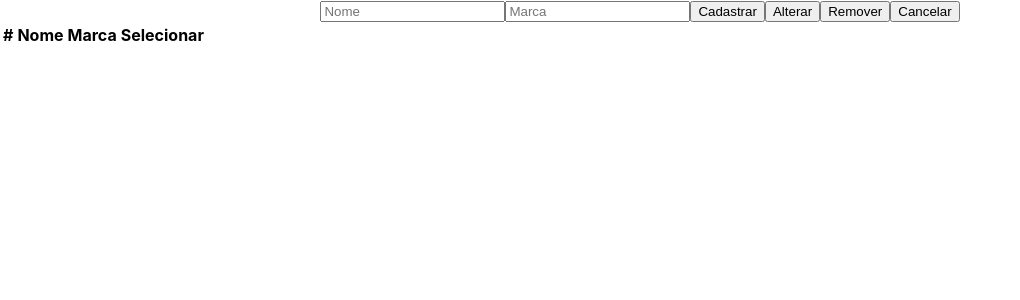
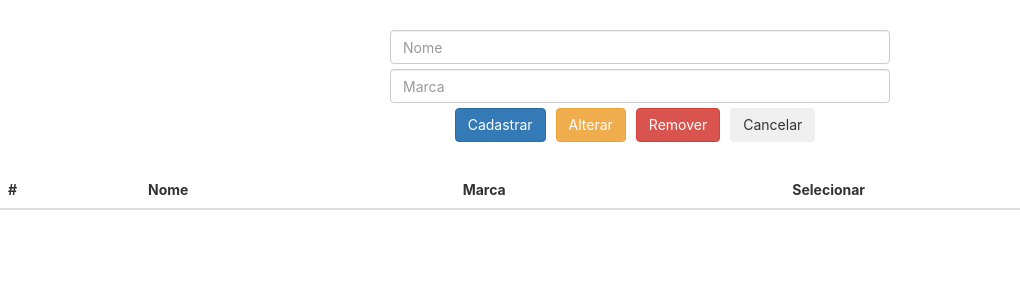
Before and after one commit to Thiago11112000/Spring-com-React-Projeto-Produtos, a React (Create React App) app in the folder front/: page / in a window 1280 px wide. Shown: the top 300 px of the page, without its empty margins (0-1020 px from the left). Built offline with nearby package versions, Linux system fonts and the light colour scheme.

Commit message:
estilizando componentes

```diff
--- a/front/public/index.html
+++ b/front/public/index.html
@@ -9,6 +9,8 @@
       name="description"
       content="Web site created using create-react-app"
     />
+<!-- Latest compiled and minified CSS -->
+<link rel="stylesheet" href="https://cdn.jsdelivr.net/npm/bootstrap@3.3.7/dist/css/bootstrap.min.css" integrity="sha384-BVYiiSIFeK1dGmJRAkycuHAHRg32OmUcww7on3RYdg4Va+PmSTsz/K68vbdEjh4u" crossorigin="anonymous">
     <link rel="apple-touch-icon" href="%PUBLIC_URL%/logo192.png" />
     <!--
       manifest.json provides metadata used when your web app is installed on a
--- a/front/src/App.css
+++ b/front/src/App.css
@@ -1,38 +1,13 @@
-.App {
+form{
+  width:500px;
+  margin: 30px auto;
   text-align: center;
 }
 
-.App-logo {
-  height: 40vmin;
-  pointer-events: none;
+form input{
+  margin-bottom: 5px;
 }
 
-@media (prefers-reduced-motion: no-preference) {
-  .App-logo {
-    animation: App-logo-spin infinite 20s linear;
-  }
+form input[type="button"]{
+  margin-right: 10px;
 }
-
-.App-header {
-  background-color: #282c34;
-  min-height: 100vh;
-  display: flex;
-  flex-direction: column;
-  align-items: center;
-  justify-content: center;
-  font-size: calc(10px + 2vmin);
-  color: white;
-}
-
-.App-link {
-  color: #61dafb;
-}
-
-@keyframes App-logo-spin {
-  from {
-    transform: rotate(0deg);
-  }
-  to {
-    transform: rotate(360deg);
-  }
-}
--- a/front/src/App.js
+++ b/front/src/App.js
@@ -3,7 +3,7 @@
 import Tabela from './Tabela';
 function App() {
   return (
-    <div className="App">
+    <div>
      <Formulario />
     <Tabela />
     </div>
--- a/front/src/Formulario.jsx
+++ b/front/src/Formulario.jsx
@@ -1,13 +1,13 @@
 function Formulario(){
     return(
         <form>
-        <input type= "text" placeholder="Nome"/>
-        <input type= "text" placeholder="Marca"/>
+        <input type= "text" placeholder="Nome" className="form-control"/>
+        <input type= "text" placeholder="Marca" className= "form-control"/>
 
-        <input type="button" value = "Cadastrar"/>
-        <input type="button" value = "Alterar"/>
-        <input type="button" value = "Remover"/>
-        <input type="button" value = "Cancelar"/>
+        <input type="button" value = "Cadastrar" className="btn btn-primary"/>
+        <input type="button" value = "Alterar"   className="btn btn-warning"/>
+        <input type="button" value = "Remover"  className="btn btn-danger"/>
+        <input type="button" value = "Cancelar" className="btn btn-secondary"/>
 
         </form>
     )
--- a/front/src/Tabela.jsx
+++ b/front/src/Tabela.jsx
@@ -1,6 +1,6 @@
 function Tabela(){
     return (
-        <table>
+        <table className="table">
             <thead>
                 <tr>
                     <th>#</th>
```
